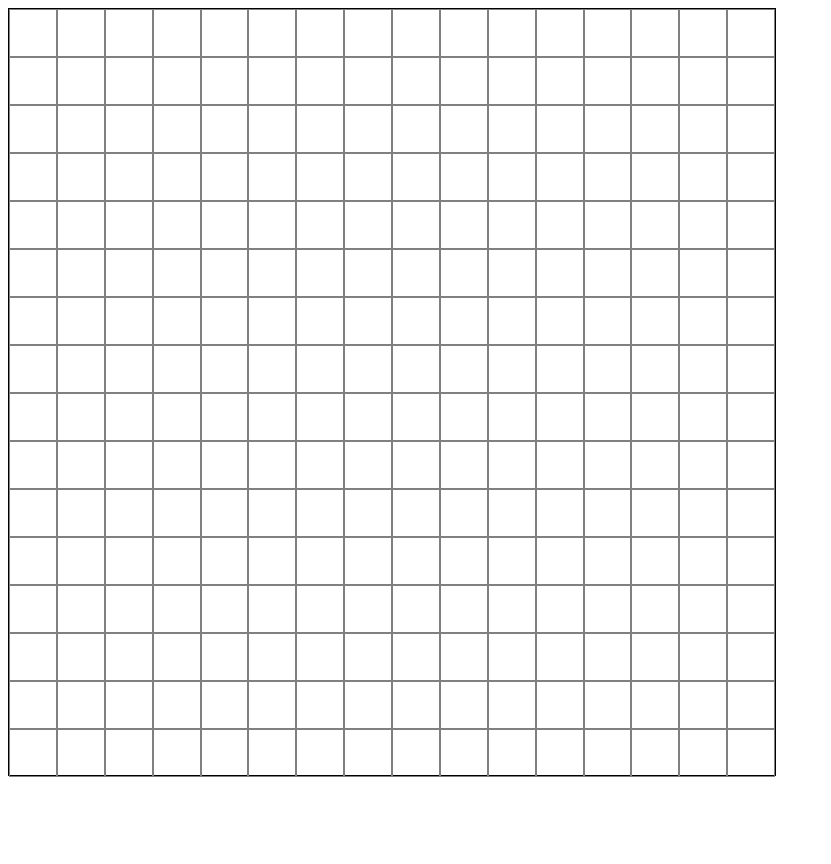
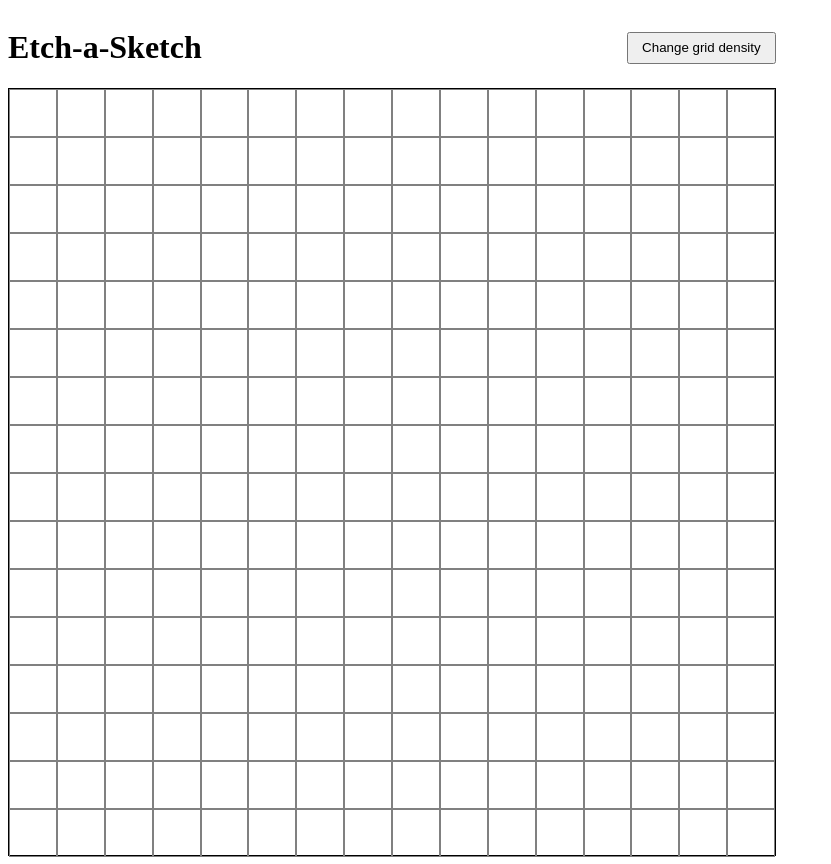
Before and after one commit to lauyc-c/etch-a-sketch, a plain HTML site: page index.html in a window 1280 px wide. Shown: the whole page, without its empty margins (0-831 px from the left). Before the commit the page ends 800 px from the top, so only its background shows below. Drawn offline with Linux system fonts and the light colour scheme.

Commit message:
Add heading and button on top of grid and configure styles

```diff
--- a/index.html
+++ b/index.html
@@ -7,6 +7,11 @@
   <title>Etch-a-Sketch</title>
 </head>
 <body>
+  <header>
+    <h1>Etch-a-Sketch</h1>
+    <button id="density-changer">Change grid density</button>
+  </header>
+
   <div id="container"></div>
 
   <script src="script.js" defer></script>
--- a/style.css
+++ b/style.css
@@ -1,11 +1,23 @@
+:root {
+  --container-width: 768px;
+  --container-height: 768px;
+}
+
 * {
   box-sizing: border-box;
 }
 
+header {
+  width: var(--container-width);
+  display: flex;
+  justify-content: space-between;
+  align-items: center;
+}
+
 #container {
   padding: 0;
-  height: 768px;
-  width: 768px;
+  height: var(--container-height);
+  width: var(--container-width);
   border: 1px solid black;
   display: flex;
   flex-direction: row;
@@ -23,3 +35,11 @@
 .colored-box {
   background-color: black;
 }
+
+button {
+  padding: 0.5em 1em;
+}
+
+button:hover {
+  cursor: pointer;
+}
```
